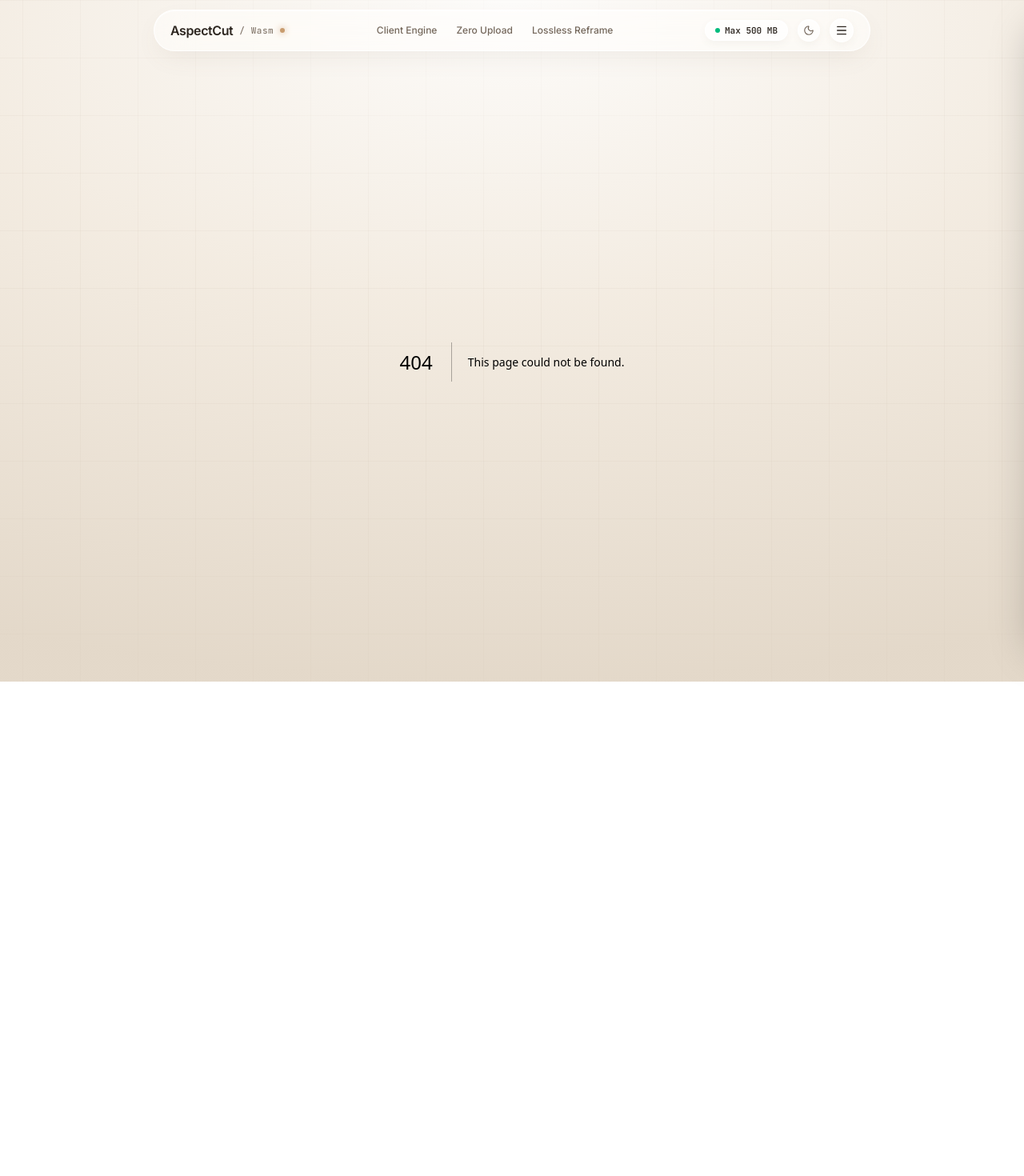
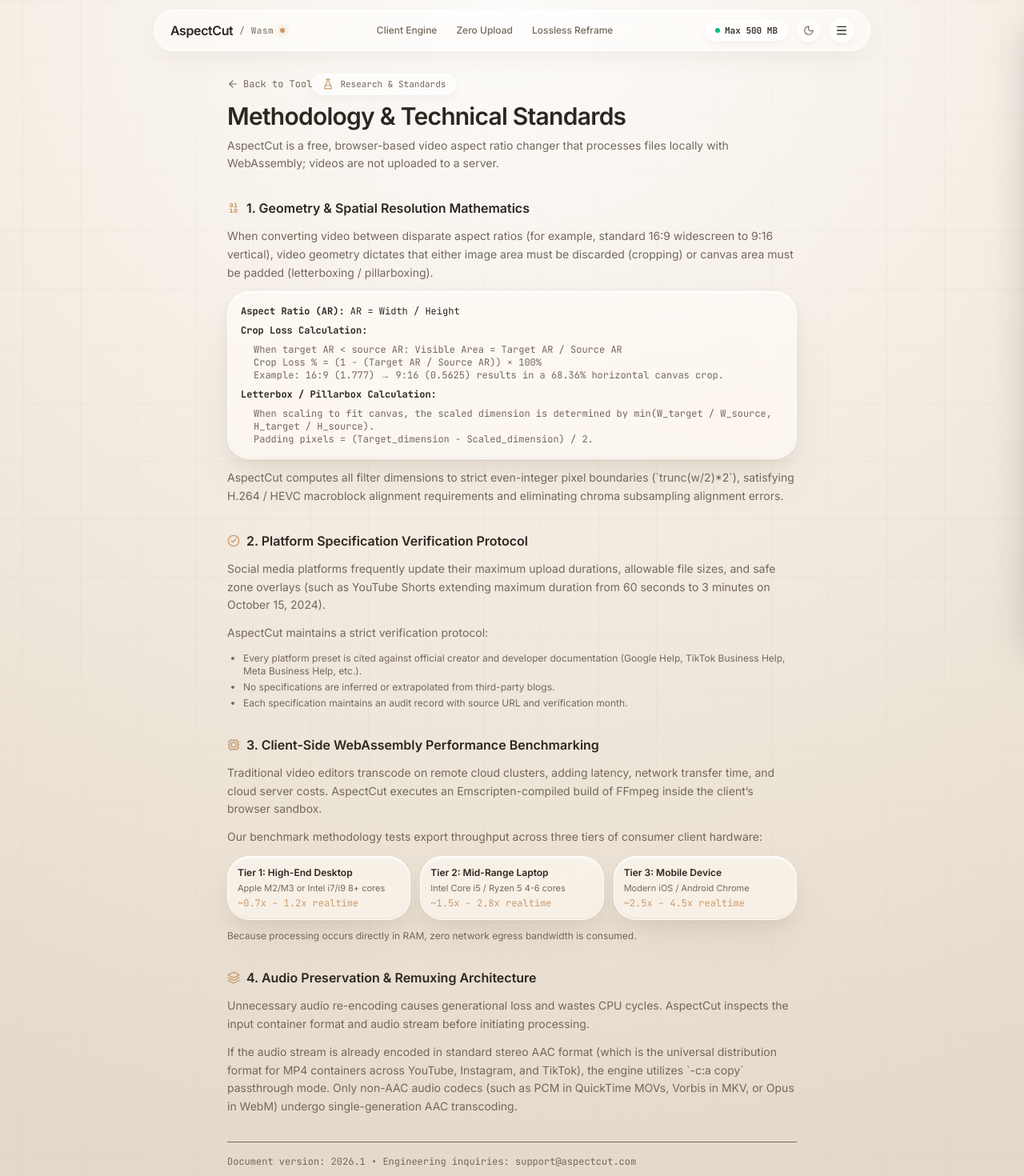
Before and after one commit to ShreyashSrivastavaa/AspectChanger, a Next.js app: page /methodology in a window 1280 px wide. Before the commit this address had no page. Shown: the top 1470 px of the page at 80% size. Before the commit the page ends 852 px from the top, so only its background shows below. Built offline with nearby package versions, Linux system fonts and the light colour scheme.

Commit message:
feat(pages): build engineering methodology and testing standards page

```diff
--- /dev/null
+++ b/src/app/methodology/page.tsx
@@ -0,0 +1,152 @@
+import type { Metadata } from "next";
+import { BRAND } from "@/lib/config";
+import Link from "next/link";
+import { ArrowLeft, Cpu, Binary, CheckCircle2, FlaskConical, Layers } from "lucide-react";
+
+export const metadata: Metadata = {
+  title: `Engineering Methodology & Testing Standards | ${BRAND.name}`,
+  description:
+    "Discover the engineering methodology behind AspectCut: geometry calculation mathematics, client-side WebAssembly benchmarking, audio stream preservation, and platform spec verification.",
+  alternates: {
+    canonical: `${BRAND.domain}/methodology`,
+  },
+};
+
+export default function MethodologyPage() {
+  const jsonLdBreadcrumb = {
+    "@context": "https://schema.org",
+    "@type": "BreadcrumbList",
+    itemListElement: [
+      { "@type": "ListItem", position: 1, name: "Home", item: BRAND.domain },
+      { "@type": "ListItem", position: 2, name: "Methodology", item: `${BRAND.domain}/methodology` },
+    ],
+  };
+
+  return (
+    <div className="max-w-[760px] mx-auto px-4 sm:px-6 py-10 space-y-8 text-[var(--text-main)]" suppressHydrationWarning>
+      <script
+        type="application/ld+json"
+        dangerouslySetInnerHTML={{ __html: JSON.stringify(jsonLdBreadcrumb) }}
+      />
+      <div className="space-y-2">
+        <Link
+          href="/"
+          className="inline-flex items-center gap-1.5 font-mono text-xs text-[var(--text-muted)] hover:text-[#c89c6e] transition-colors mb-2"
+        >
+          <ArrowLeft className="w-3.5 h-3.5" /> Back to Tool
+        </Link>
+        <div className="inline-flex items-center gap-2 px-3 py-1 rounded-full glass-pill text-[11px] font-mono text-[var(--text-muted)]">
+          <FlaskConical className="w-3.5 h-3.5 text-[#c89c6e]" />
+          <span>Research & Standards</span>
+        </div>
+        <h1 className="text-3xl font-semibold tracking-tight text-[var(--text-main)]">
+          Methodology & Technical Standards
+        </h1>
+        <p className="text-sm text-[var(--text-muted)] leading-relaxed">
+          {BRAND.canonicalEntityStatement}
+        </p>
+      </div>
+
+      <div className="space-y-8 text-xs sm:text-sm text-[var(--text-muted)] leading-relaxed">
+        {/* Section 1: Geometry Computation */}
+        <section className="space-y-3">
+          <div className="flex items-center gap-2 text-base font-semibold text-[var(--text-main)]">
+            <Binary className="w-4 h-4 text-[#c89c6e]" />
+            <h2>1. Geometry & Spatial Resolution Mathematics</h2>
+          </div>
+          <p>
+            When converting video between disparate aspect ratios (for example, standard 16:9 widescreen to 9:16 vertical), video geometry dictates that either image area must be discarded (cropping) or canvas area must be padded (letterboxing / pillarboxing).
+          </p>
+          <div className="p-4 rounded-xl glass-panel font-mono text-xs text-[var(--text-main)] space-y-2">
+            <div><strong>Aspect Ratio (AR):</strong> AR = Width / Height</div>
+            <div><strong>Crop Loss Calculation:</strong></div>
+            <div className="pl-4 text-[var(--text-muted)]">
+              When target AR &lt; source AR: Visible Area = Target AR / Source AR<br />
+              Crop Loss % = (1 - (Target AR / Source AR)) &times; 100%<br />
+              Example: 16:9 (1.777) &rarr; 9:16 (0.5625) results in a 68.36% horizontal canvas crop.
+            </div>
+            <div><strong>Letterbox / Pillarbox Calculation:</strong></div>
+            <div className="pl-4 text-[var(--text-muted)]">
+              When scaling to fit canvas, the scaled dimension is determined by min(W_target / W_source, H_target / H_source).<br />
+              Padding pixels = (Target_dimension - Scaled_dimension) / 2.
+            </div>
+          </div>
+          <p>
+            AspectCut computes all filter dimensions to strict even-integer pixel boundaries (`trunc(w/2)*2`), satisfying H.264 / HEVC macroblock alignment requirements and eliminating chroma subsampling alignment errors.
+          </p>
+        </section>
+
+        {/* Section 2: Platform Spec Verification */}
+        <section className="space-y-3">
+          <div className="flex items-center gap-2 text-base font-semibold text-[var(--text-main)]">
+            <CheckCircle2 className="w-4 h-4 text-[#c89c6e]" />
+            <h2>2. Platform Specification Verification Protocol</h2>
+          </div>
+          <p>
+            Social media platforms frequently update their maximum upload durations, allowable file sizes, and safe zone overlays (such as YouTube Shorts extending maximum duration from 60 seconds to 3 minutes on October 15, 2024).
+          </p>
+          <p>
+            AspectCut maintains a strict verification protocol:
+          </p>
+          <ul className="list-disc pl-5 space-y-1 text-xs">
+            <li>Every platform preset is cited against official creator and developer documentation (Google Help, TikTok Business Help, Meta Business Help, etc.).</li>
+            <li>No specifications are inferred or extrapolated from third-party blogs.</li>
+            <li>Each specification maintains an audit record with source URL and verification month.</li>
+          </ul>
+        </section>
+
+        {/* Section 3: Client-Side WebAssembly Execution */}
+        <section className="space-y-3">
+          <div className="flex items-center gap-2 text-base font-semibold text-[var(--text-main)]">
+            <Cpu className="w-4 h-4 text-[#c89c6e]" />
+            <h2>3. Client-Side WebAssembly Performance Benchmarking</h2>
+          </div>
+          <p>
+            Traditional video editors transcode on remote cloud clusters, adding latency, network transfer time, and cloud server costs. AspectCut executes an Emscripten-compiled build of FFmpeg inside the client&rsquo;s browser sandbox.
+          </p>
+          <p>
+            Our benchmark methodology tests export throughput across three tiers of consumer client hardware:
+          </p>
+          <div className="grid grid-cols-1 sm:grid-cols-3 gap-3">
+            <div className="p-3 rounded-xl glass-panel text-xs space-y-1">
+              <div className="font-semibold text-[var(--text-main)]">Tier 1: High-End Desktop</div>
+              <div className="text-[11px] text-[var(--text-muted)]">Apple M2/M3 or Intel i7/i9 8+ cores</div>
+              <div className="font-mono text-[#c89c6e] text-xs mt-1">~0.7x – 1.2x realtime</div>
+            </div>
+            <div className="p-3 rounded-xl glass-panel text-xs space-y-1">
+              <div className="font-semibold text-[var(--text-main)]">Tier 2: Mid-Range Laptop</div>
+              <div className="text-[11px] text-[var(--text-muted)]">Intel Core i5 / Ryzen 5 4-6 cores</div>
+              <div className="font-mono text-[#c89c6e] text-xs mt-1">~1.5x – 2.8x realtime</div>
+            </div>
+            <div className="p-3 rounded-xl glass-panel text-xs space-y-1">
+              <div className="font-semibold text-[var(--text-main)]">Tier 3: Mobile Device</div>
+              <div className="text-[11px] text-[var(--text-muted)]">Modern iOS / Android Chrome</div>
+              <div className="font-mono text-[#c89c6e] text-xs mt-1">~2.5x – 4.5x realtime</div>
+            </div>
+          </div>
+          <p className="text-xs">
+            Because processing occurs directly in RAM, zero network egress bandwidth is consumed.
+          </p>
+        </section>
+
+        {/* Section 4: Audio Stream Copy Engine */}
+        <section className="space-y-3">
+          <div className="flex items-center gap-2 text-base font-semibold text-[var(--text-main)]">
+            <Layers className="w-4 h-4 text-[#c89c6e]" />
+            <h2>4. Audio Preservation & Remuxing Architecture</h2>
+          </div>
+          <p>
+            Unnecessary audio re-encoding causes generational loss and wastes CPU cycles. AspectCut inspects the input container format and audio stream before initiating processing.
+          </p>
+          <p>
+            If the audio stream is already encoded in standard stereo AAC format (which is the universal distribution format for MP4 containers across YouTube, Instagram, and TikTok), the engine utilizes `-c:a copy` passthrough mode. Only non-AAC audio codecs (such as PCM in QuickTime MOVs, Vorbis in MKV, or Opus in WebM) undergo single-generation AAC transcoding.
+          </p>
+        </section>
+
+        <div className="pt-4 border-t border-[var(--border-subtle)] text-xs text-[var(--text-muted)] font-mono">
+          Document version: 2026.1 &bull; Engineering inquiries: {BRAND.contactEmail}
+        </div>
+      </div>
+    </div>
+  );
+}
```
